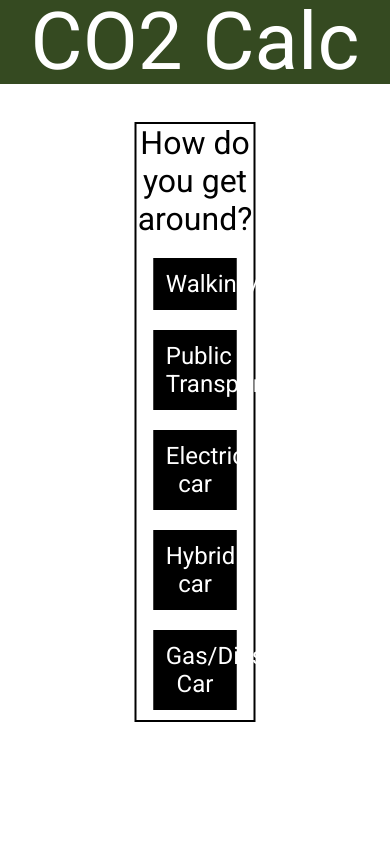
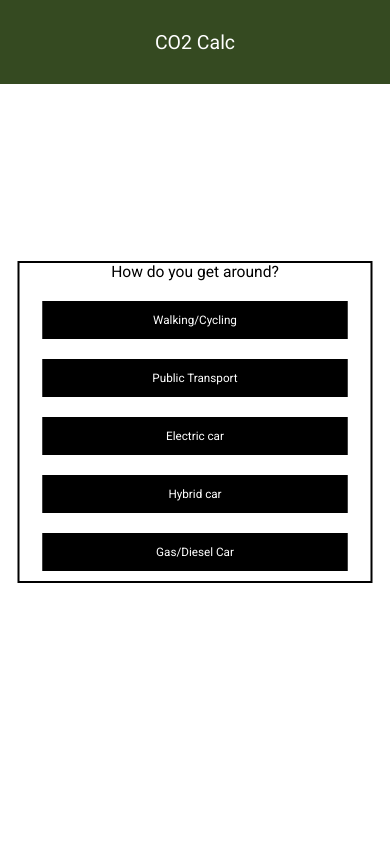
Before and after one commit to Braintur/carbon-footprint-calc, a Flask app: page / in a window 390 px wide. Run offline with Flask 3, Linux system fonts and the light colour scheme.

Commit message:
prompt adjusted, added adaptation

```diff
--- a/app.py
+++ b/app.py
@@ -82,7 +82,7 @@ def next_question():
 
             for i, question in enumerate(questions):
                 prompt += f"{question['question']}: {answers[i]}\n"
-            prompt += "Based on the answers, how the person can decrease their carbon footprint? (no longer than 100 words, your answer should address the person, be friendly and encouraging). Use html formatting for subheadings"
+            prompt += "Based on the answers, how the person can decrease their carbon footprint? (no longer than 50 words, your answer should address the person, be friendly and encouraging). Do not use any formatting"
 
             print(prompt)
 
--- a/static/styles/style.css
+++ b/static/styles/style.css
@@ -6,7 +6,7 @@
     --background-color: white;
     --text-color: #333333;
     --font-family: 'Roboto', Arial, sans-serif;
-    --font-size: 16px;
+    --font-size: calc(12px + 0.4vw);
     --padding: 10px;
     --margin: 10px;
 }
@@ -33,7 +33,7 @@ header{
     display: flex;
     align-items: center;
     justify-content: center;
-    font-size: 5em;
+    font-size: min(5vw, 4em);
 }
 
 .question-wrap{
@@ -50,14 +50,14 @@ header{
 }
 
 .question-text{
-    font-size: 2em;
+    font-size: min(4vw, 2em);
     margin-bottom: 10px;
     text-align: center;
     color: var(--primary-color);
 }
 
 .question-button{
-    font-size: 1.5em;
+    font-size: min(3vw, 1.5em);
     padding: 10px;
     margin: 10px;
     border: black, 2px, solid;
@@ -66,7 +66,7 @@ header{
     cursor: pointer;
     transition: background-color 0.3s ease-in-out;
     transition: color 0.2s ease-in-out;
-    width: 50%;
+    width: min(80%, 300px);
     text-align: center;
 }
 
@@ -81,4 +81,16 @@ body, html {
     width: 100%;
     height: 100%;
     user-select: none;
-  }
+}
+
+@media screen and (max-width: 768px) {
+    .question-wrap {
+        width: 80vw;
+    }
+}
+
+@media screen and (max-width: 480px) {
+    .question-wrap {
+        width: 90vw;
+    }
+}
```
